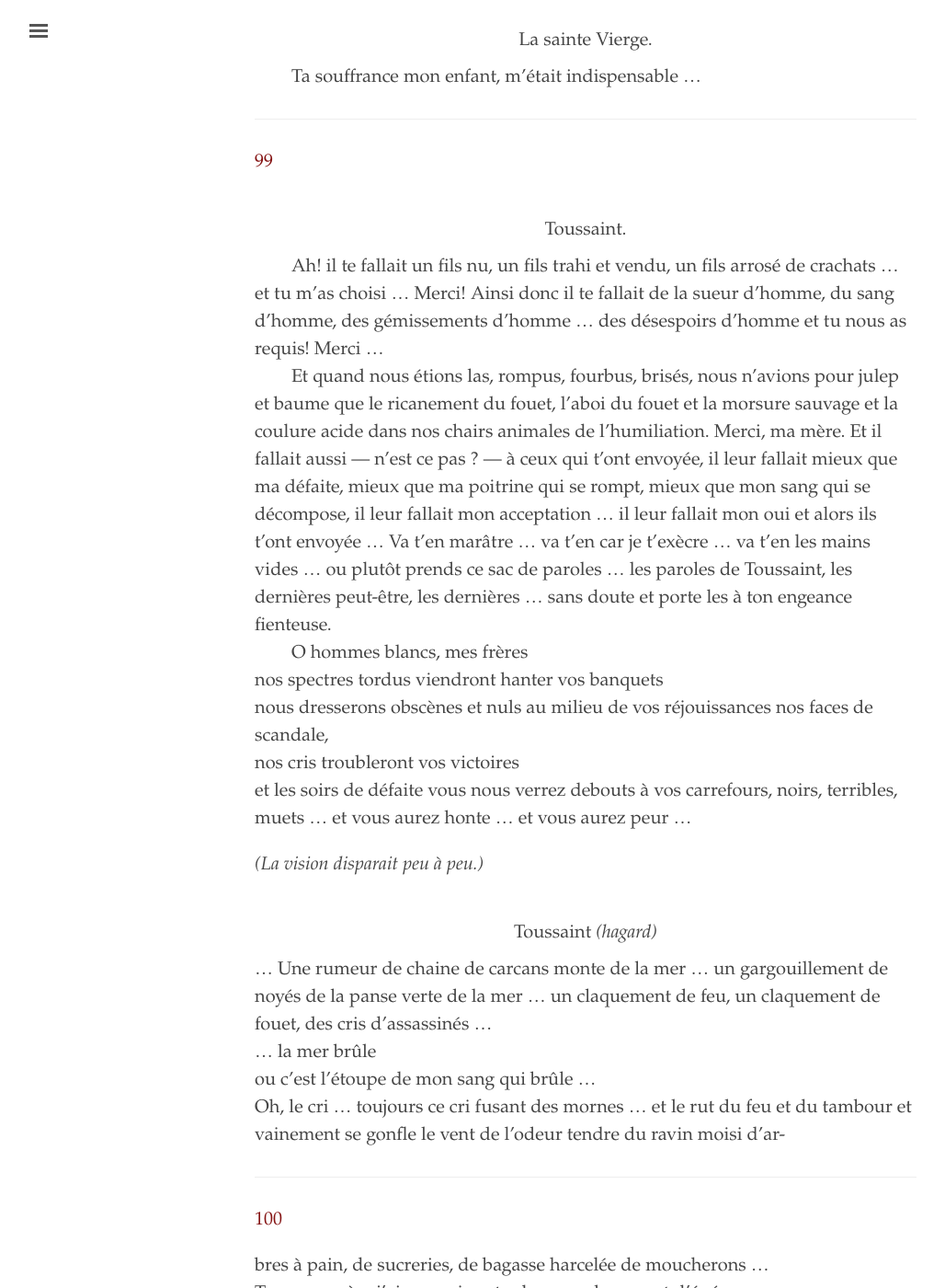
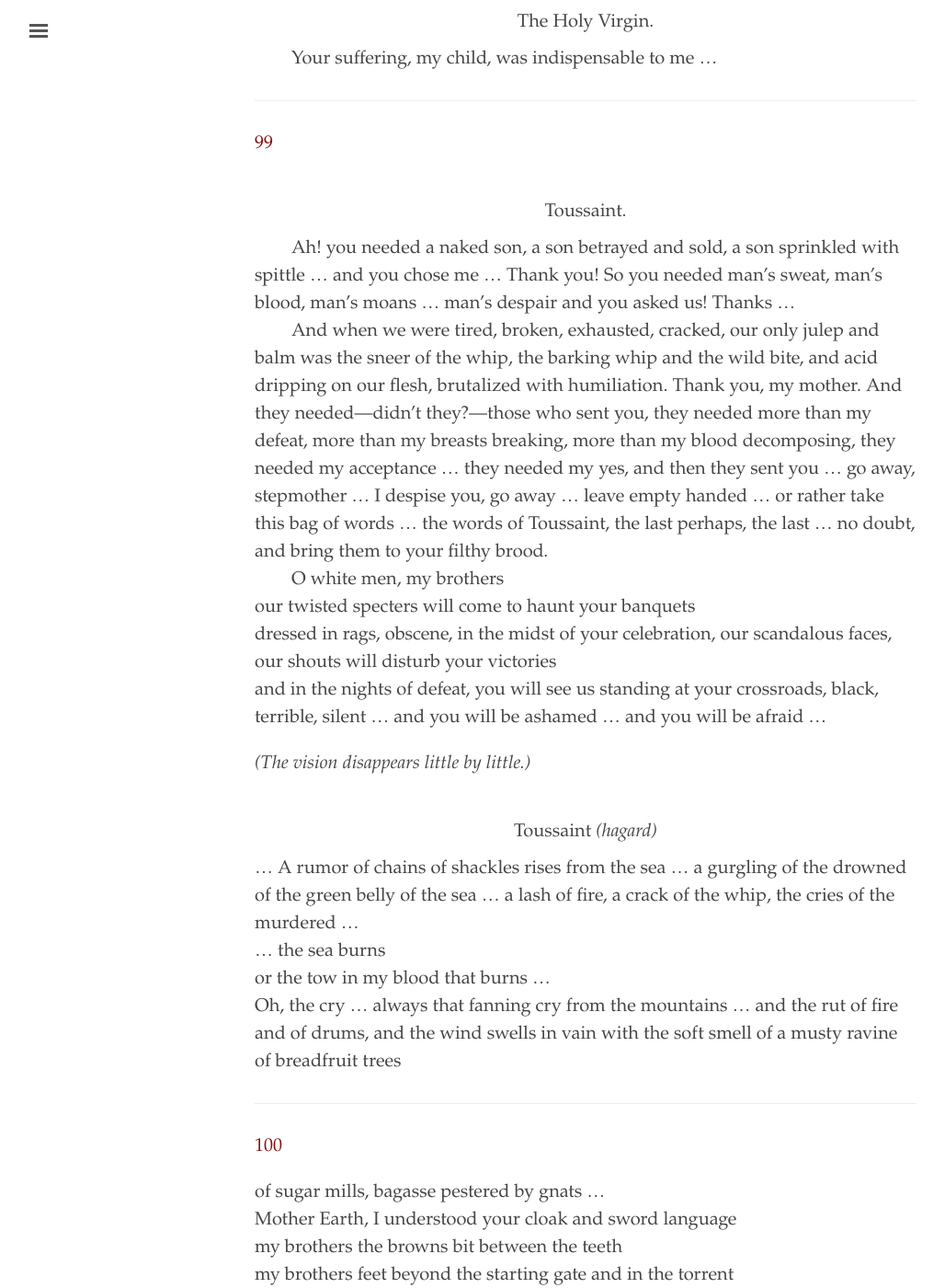
Before and after one commit to elotroalex/chiens, a Jekyll site: the page built from _texts/translation.md, in a window 1280 px wide and 1400 px high, scrolled down 112757 px. Shown: the whole window at 92% size, without its empty margins (3-1031 px from the left). Built offline with Jekyll 4.4.1, drawn with Linux system fonts in a browser that asks for light colours; some of the changed text lies outside the part shown.

Commit message:
toussaint is dead

```diff
--- a/_texts/translation.md
+++ b/_texts/translation.md
@@ -3508,8 +3508,6 @@ Oh, steps; hooves of horses; crawling larvae grown in the valley of my ears. Con
 - {:.sp} Toussaint.
 
 - Who is this woman?
-
-- Qui es-tu femme ?
 - {:.pr} I have known women like you; breasts surprised with grazing, elephant children going to mass.
 
 - {:.sp} The Guardwoman.
@@ -3536,36 +3534,36 @@ Oh, steps; hooves of horses; crawling larvae grown in the valley of my ears. Con
 
 - {:.sp} Toussaint.
 
-- {:.pr} Frappe ... frappe commandeur ... frappe jusqu'au sang ... il est né du sillon une race sans gémissement ... frappe et lasse toi.
+- {: .pr} Strike ... strike, commander ... strike to the blood ... born from the furrow, a race without moan ... strike and tire yourself.
 
 - {:.sp} The Guardwoman.
 
-- {:.pr} Bûche! Quelle bûche! C'est une bûche te dis-je ... une drôle de race, ces nègres ... Crois-tu que nos coups lui fassent mal ... en tout cas, ça ne marque pas.
-- ... *(elle frappe.)* Oh! Oh! Son sang coule!
-
-- {:.sp} The Prison Guard  *(riant.)*
-
-- C'est bien connu : battre un nègre  c'est le nourrir ...
-
-- {:.sp} Toussaint.
-
-- {:.pr} Isaac, Isaac, pourquoi rester sous la pluie ... J'avais un fils ... j'avais réussi à le préserver des morsures de cette race de scorpions ... Isaac, Isaac!
+- {: .pr} Chump! What a chump! This is a chump I tell you ... a strange race, these negroes ... Do you think our blows hurt him ... in any case, it doesn't leave a mark.
+- ... *(she hits.)* Oh! Oh! He's bleeding!
+
+- {:.sp} The Prison Guard  *(laughing.)*
+
+- Everyone knows: it does a negro good to hit him ...
+
+- {:.sp} Toussaint.
+
+- {: .pr} Isaac, Isaac, why stay in the rain ... I had a son ... I managed to protect him from the bites of this race of scorpions ... Isaac, Isaac!
 
 - {:.sp} The Guardman.
 
-- {:.pr} Ah! il déraille sérieusement ... C'est à mourir de rire ... Dis, c'est marrant le sang rouge sur la peau noire. *(Ils délient Toussaint.)*
-
-- {:.sp} Toussaint  *(sursautant.)*
-
-- des mains coupées ... de la cervelle giclante ... de la charogne molle ... Isaac,
-- Isaac ... pourquoi rester sous la pluie des scorpions venimeux ?
-- {:.pr} les tamanoirs égarés dans les époques lapent au pavé des villes des fourmis d'aigue-marine. Les sarigues cherchent entre le joint des équinoxes un arbre roux, un arbre d'argent ... une volonté se convulse dans le mastic bourbeux des fatalités et le cache-cache des vers luisants. Isaac! Isaac!
-
-*(Il s'écroule en gémissant.)*
-
-- {:.sp} The Narrator.
-
-- {:.pr} Quelle nuit! quelle neige! C'est comme si la neige et la nuit s'étaient furieusement battues : de grosses masses d'ombre s'écroulent avec tout le panneau du ciel et la cavalerie des flocons se précipite au vol fouetté de ses cent mille burnous.
+- {: .pr} Ah! he is seriously going off the rails ... I could die laughing ... Say, it's weird, the red blood on the black skin. *(They loosen Toussaint.)*
+
+- {:.sp} Toussaint  *(jumping up.)*
+
+- cut hands ... squirting brains ... soft carrion ... Isaac,
+- Isaac ... why stay in the rain with the poisonous scorpions?
+- {: .pr} the anteaters lost in time lapping aquamarine ants on the city pavements. The opossums seek a red tree, a silver tree between the joints of the equinox ... a will convulses in the mastic, muddied by fatalities and the hide-and-seek of glow worms. Isaac! Isaac!
+
+*(He collapses moaning.)*
+
+- {:.sp} The Narrator.
+
+- {: .pr} What a night! the snow! It is as if the snow and the night had furiously beaten each other: large masses of shadow bring down with them the panel of the sky, and the cavalry of flakes rushes down in the whipped flight of its one hundred thousand burnous.
 
 ---
 
@@ -3573,48 +3571,48 @@ Oh, steps; hooves of horses; crawling larvae grown in the valley of my ears. Con
 
 - {:.sp} The Reciter.
 
-- {:.pr} La neige! il neige! première nuit de neige! la neige première creuse la nuit de ses doigts précieux, creuse la mort de ses doigts de vengeance, creuse le bol des nuits de son lait de prière.
+- {: .pr} The snow! it's snowing! first night of snow! the first snow digs the night with its precious fingers, digs death with its vengeful fingers, digs the bowl of nights with its prayer milk.
 
 - {:.sp} The Chorus.
 
-- {:.pr} Amen! la neige mord ; la neige mord de ses crocs brûlants une nuit solennelle.
-
-*(A ce moment vision d'une route illimitée blanche : une lanterne cahote ; une forme se précise peu à peu. C'est la Sainte Vierge. Elle s'avance, s'arrête et se penche sur Toussaint qu'elle contemple longuement).*
-
-- {:.sp} Toussaint.
-
-- Hum! qu'y a t-il ? Qui me réveille ?
-- Qui&nbsp;vient me troubler sur le seuil du repos ?
-
-- {:.sp} La sainte vierge.
-
-- {:.i2} ... Mon fils
-
-- {:.sp} The Chorus *(chuchotant.)*
-
-- C'est la Sainte Vierge! C'est la Sainte Vierge!
-
-*(le vent apporte du lointain des bribes de spiritual.)*
-
-- {:.sp} La sainte Vierge.
-
-- ... Toi aussi tu es mon fils!
-
-- {:.sp} Toussaint.
-
-- {:.pr} Et moi aussi je suis ton fils ... regarde ... regarde donc ... fille de la neige, regarde ce bloc de nuit sculptée, mon visage!
-
-- {:.sp} La sainte vierge.
-
-- {:.i2} Mon fils, mon The Son.
-
-- {:.sp} Toussaint.
-
-- {:.pr.i} Je ne suis pas ton fils, mais le fils de la Terre, mais le frère du Soleil, mais le frère de la Nuit avec ses millions d'étoiles, je ne suis pas ton fils ... j'ai peur ... ma gorge me brûle. Mère! Mère!
-
-- {:.sp} La sainte Vierge.
-
-- {:.i2} Ta souffrance mon enfant, m'était indispensable ...
+- {: .pr} Amen! the snow bites; the snow sinks its burning fangs on a solemn night.
+
+*(At this moment a vision of an endless white road: a lantern flickers; a form slowly appears. It is The Holy Virgin. She walks forward, stops and looks at Toussaint, who she contemplates at length.)*
+
+- {:.sp} Toussaint.
+
+- Hum! what is it ? Who wakes me up?
+- Who comes to trouble me by the doorsteps of rest?
+
+- {:.sp} The Holy Virgin.
+
+- {:.i2} ... My son.
+
+- {:.sp} The Chorus *(whispering.)*
+
+- It's the Holy Virgin! It's the Holy Virgin!
+
+*(the wind brings with it fragments of spirituals from afar.)*
+
+- {:.sp} The Holy Virgin.
+
+- ... You too are my child!
+
+- {:.sp} Toussaint.
+
+- {: .pr} And I too am your son ... look ... look closer ... daughter of the snow, look at this carved block of night, my face!
+
+- {:.sp} The Holy Virgin.
+
+- {:.i2} My son, my son.
+
+- {:.sp} Toussaint.
+
+- {: .pr.i} I am not your son. I am the son of the Earth instead, the brother of the Sun instead, the brother of the Night with its millions of stars instead. I am not your son ... I'm afraid ... my throat burns. Mother! Mother!
+
+- {:.sp} The Holy Virgin.
+
+- {: .i2} Your suffering, my child, was indispensable to me ...
 
 ---
 
@@ -3622,61 +3620,57 @@ Oh, steps; hooves of horses; crawling larvae grown in the valley of my ears. Con
 
 - {:.sp} Toussaint.
 
-- {:.pr.i} Ah! il te fallait un fils nu, un fils trahi et vendu, un fils arrosé de crachats ... et tu m'as choisi ... Merci! Ainsi donc il te fallait de la sueur d'homme, du sang d'homme, des gémissements d'homme ... des désespoirs d'homme et tu nous as requis! Merci ...
-- {:.pr.i} Et quand nous étions las, rompus, fourbus, brisés, nous n'avions pour julep et baume que le ricanement du fouet, l'aboi du fouet et la morsure sauvage et la coulure acide dans nos chairs animales de l'humiliation. Merci, ma mère. Et il fallait aussi — n'est ce pas ? — à ceux qui t'ont envoyée, il leur fallait mieux que ma défaite, mieux que ma poitrine qui se rompt, mieux que mon sang qui se décompose, il leur fallait mon acceptation ... il leur fallait mon oui et alors ils t'ont envoyée ... Va t'en marâtre ... va t'en car je t'exècre ... va t'en les mains vides ... ou plutôt prends&nbsp;ce sac de paroles ... les paroles de Toussaint, les dernières peut-être, les dernières ... sans doute et porte les à ton engeance fienteuse.
-- {:.i2} O hommes blancs, mes frères
-- nos spectres tordus viendront hanter vos banquets
-- {:.pr} nous dresserons obscènes et nuls au milieu de vos réjouissances nos faces de scandale,
-- nos cris troubleront vos victoires
-- {:.pr} et les soirs de défaite vous nous verrez debouts à vos carrefours, noirs, terribles, muets ... et vous aurez honte ... et vous aurez peur ...
-
-*(La vision disparait peu à peu.)*
-
-- {:.sp} Toussaint  *(hagard)*
-
-- {:.pr} ... Une rumeur de chaine de carcans monte de la mer ... un gargouillement de noyés de la panse verte de la mer ... un claquement de feu, un claquement de fouet, des cris d'assassinés ...
-- ... la mer brûle
-- ou c'est l'étoupe de mon sang qui brûle ...
-- {:.pr} Oh, le cri ... toujours ce cri fusant des mornes ... et le rut du feu et du tambour et vainement se gonfle le vent de l'odeur tendre du ravin moisi d'ar-
+- {: .pr.i} Ah! you needed a naked son, a son betrayed and sold, a son sprinkled with spittle ... and you chose me ... Thank you! So you needed man's sweat, man's blood, man's moans ... man's despair and you asked us! Thanks ...
+- {: .pr.i} And when we were tired, broken, exhausted, cracked, our only julep and balm was the sneer of the whip, the barking whip and the wild bite, and acid dripping on our flesh, brutalized with humiliation. Thank you, my mother. And they needed---didn't they?---those who sent you, they needed more than my defeat, more than my breasts breaking, more than my blood decomposing, they needed my acceptance ... they needed my yes, and then they sent you ... go away, stepmother ... I despise you, go away ... leave empty handed ... or rather take this bag of words ... the words of Toussaint, the last perhaps, the last ... no doubt, and bring them to your filthy brood.
+- {: .i2} O white men, my brothers
+- our twisted specters will come to haunt your banquets
+- {: .pr} dressed in rags, obscene, in the midst of your celebration, our scandalous faces,
+- our shouts will disturb your victories
+- {: .pr} and in the nights of defeat, you will see us standing at your crossroads, black, terrible, silent ... and you will be ashamed ... and you will be afraid ...
+
+*(The vision disappears little by little.)*
+
+- {:.sp} Toussaint *(hagard)*
+
+- {: .pr} ... A rumor of chains of shackles rises from the sea ... a gurgling of the drowned of the green belly of the sea ... a lash of fire, a crack of the whip, the cries of the murdered ...
+- ... the sea burns
+- or the tow in my blood that burns ...
+- {: .pr} Oh, the cry ... always that fanning cry from the mountains ... and the rut of fire and of drums, and the wind swells in vain with the soft smell of a musty ravine of breadfruit trees
 
 ---
 
 [100]({{site.baseurl}}/chiens/p100.html){:.pagetitle}
 
-- bres à pain, de sucreries, de bagasse harcelée de moucherons ...
-- Terre ma mère j'ai compris votre langage de cape et d'épée
-- mes frères les marrons le mors au dent
-- mes frères les pieds hors clôture et dans le torrent
-- ma sœur l'étoile filante, mon frère le verre pilé
-- mon frère le baiser de sang de la tête coupée au plat d'argent
-- et ma sœur l'épizootie et ma sœur l'épilepsie
-- mon ami le milan,
-- mon ami l'incendie
-- chaque goutte de sang explose dans la tubulure de mes veines
-- et mon frère le volcan aux panses de pistolet
-- et mon frère le précipice sans rampe de balisiers
-- et ma mère la folie aux herbes de fumée et d'hérésie
-- aux pieds de Croisade et de bâton
-- aux mains d'hivernage et de jamais
-- et de jujubier et de perturbation et de soleil bayonnetté.
-
-*(Toussaint se met à marcher, à ramper, à courir dans d'imaginaires broussailles, des guerriers nus bondissent, un tam-tam bat lointainement.)*
-
-- {:.sp} The Narrator.
-
-- {:.pr.i} Ô la danse des étoiles sans nom ... les savanes s'animent ... les pluies fument ... des arbres inconnus tombent palmés de foudre.
-
-- {:.sp} The Reciter.
-
-- {:.i2} Qu'est ce qu'elle dit ? Qu'est-ce qu'elle dit ?
-
-*(À ce moment Toussaint se redresse.)*
-
-- {:.sp} Toussaint.
-
-- {:.pr.i} les chenilles rampent vers l'auberge des bonnets de coton ... La cuve de la Terre s'est éteinte ... c'est bon ... Mais le ciel mange du bétel ... ha ha! le ciel suce des poignards ... Roi de Malaisie et de la fièvre pleine d'insectes mâche bien ton kriss et ton bétel ... Isaac, Isaac, une balle pourrit entre tes sourires blancs ... Aïe! je marche dans des piquants d'étoiles. Je marche ... j'assume ... j'embrasse ...
-
-*(Toussaint s'affaisse, les bras étendus, poitrine contre terre.)*
+- of sugar mills, bagasse pestered by gnats ...
+- Mother Earth, I understood your cloak and sword language
+- my brothers the browns bit between the teeth
+- my brothers feet beyond the starting gate and in the torrent
+- my sister the shooting star, my brother the crushed glass
+- my brother the blood kiss of the head cut on the silver platter
+- and my sister the epizootic and my sister epilepsy
+- my friend the kite,
+- my friend the fire
+- every drop of blood explodes in the tubing of my veins
+- and my brother the volcano with the gun gut
+- and my brother the precipice without a balisier ramp
+- and my mother madness with herbs of smoke and heresy
+- by the feet of the Crusade and the stick
+- on the wintering hands and the never
+- and the jujube and the disturbance and the sun pierced with the bayonet.
+
+*(Toussaint begins to walk, to crawl, to run in imaginary bushes, naked warriors jump around, a djembe beats in the distance.)*
+
+- {:.sp} The Narrator.
+
+- {: .pr.i} O the dance of the nameless stars ... the savannas come alive ... the rains smoke ... unknown trees fall reduced by lightning.
+
+*(At this moment Toussaint straightens up.)*
+
+- {:.sp} Toussaint.
+
+ - {: .pr.i} the caterpillars crawl towards the shelter of cotton caps ... The Earth's pit is extinguished ... it's all good ... But the sky chews betel bags ... ha ha! the sky sucks daggers ... King of Malaysia and fevers full of insects, chew your kris and your betel ... Isaac, Isaac, a ball rots between your smiley white teeth ... Ouch! I walk on starfish needles. I walk ... I assume ... I kiss ...
+
+*(Toussaint collapses, arms outstretched, chest against the ground.)*
 
 ---
 
@@ -3684,7 +3678,7 @@ Oh, steps; hooves of horses; crawling larvae grown in the valley of my ears. Con
 
 - {:.sp} The Reciter.
 
-- {:.i2} Mort, il est mort!
+- {:.i2} Dead, he is dead!
 
 - {:.sp} The Narrator.
 
```
